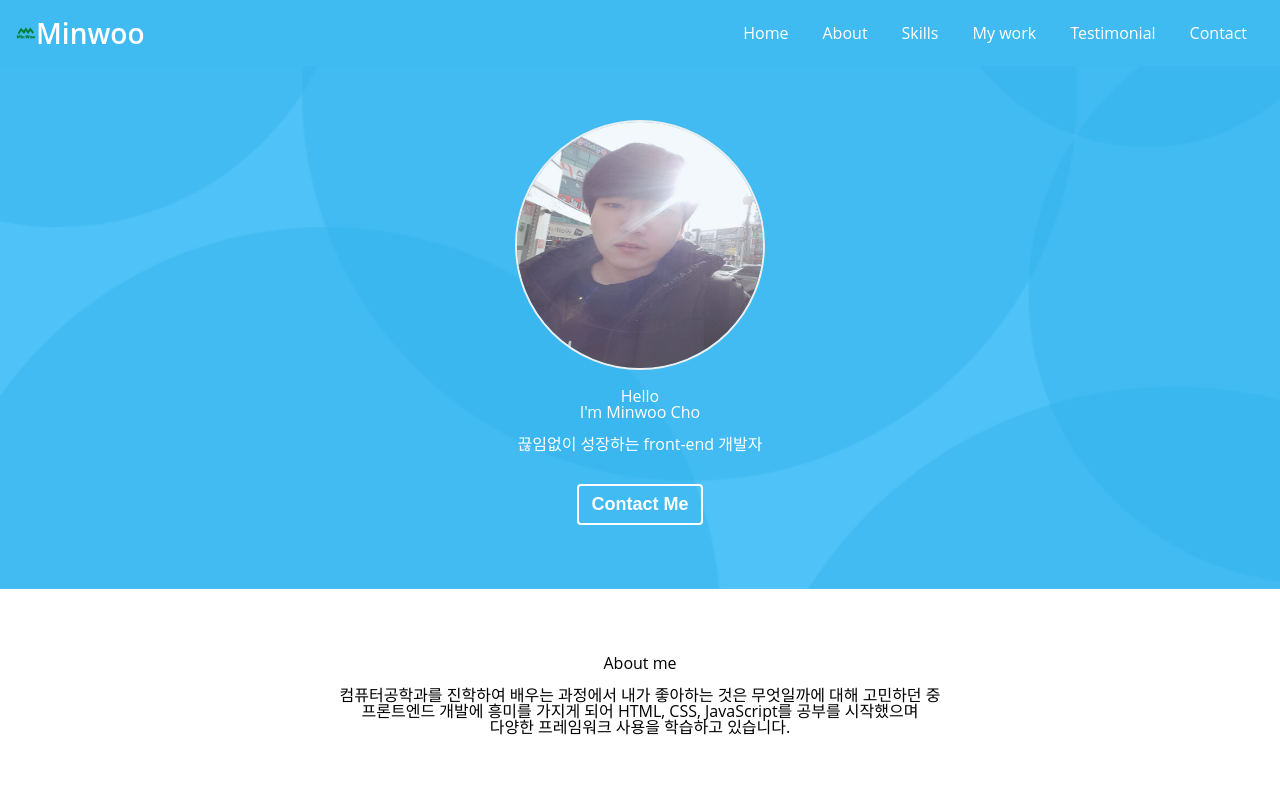
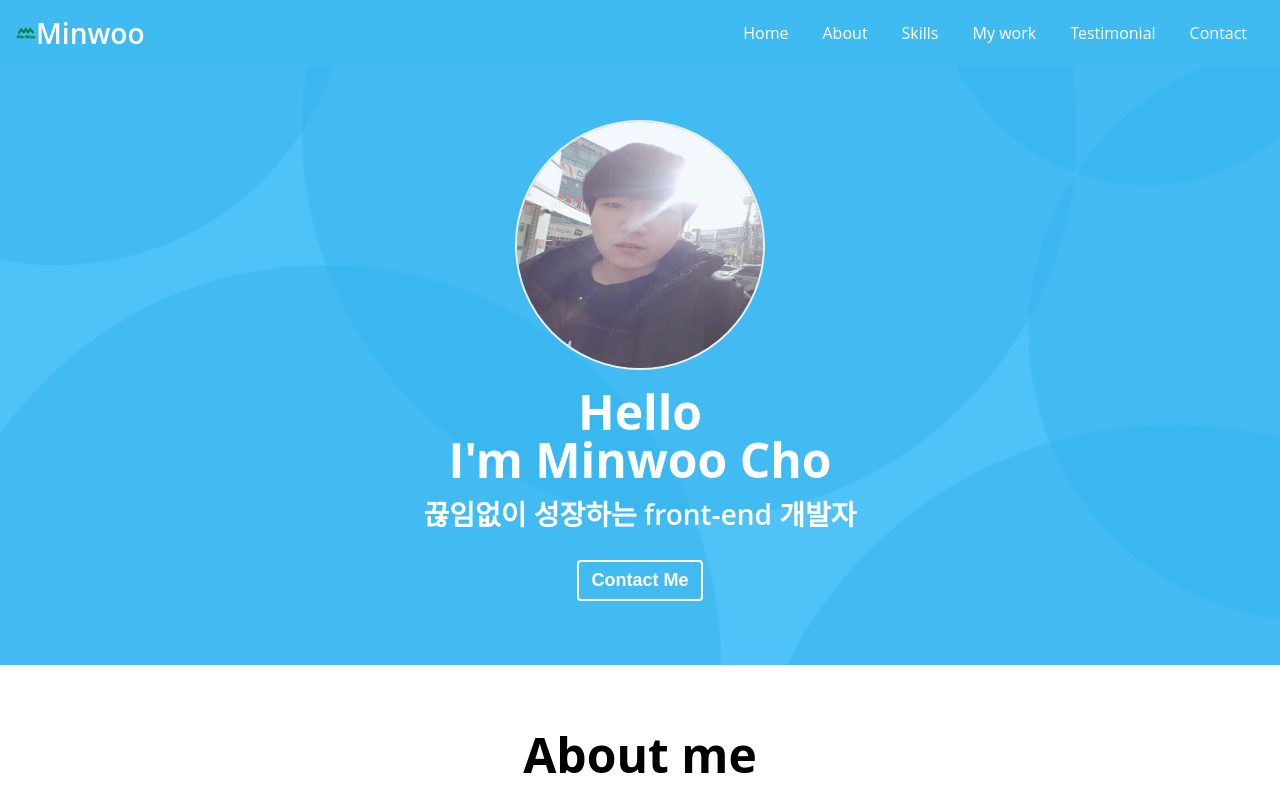
Before and after one commit to homile/TypeScript-Portfolio, a React (Create React App) app in the folder ts-portfolio/: page / in a window 1280 px wide. Shown: the top 794 px of the page. Built offline with nearby package versions, Linux system fonts and the light colour scheme.

Commit message:
fix:전역 스타일 크기 및 넓이 수정

```diff
--- a/ts-portfolio/src/assets/styles/GlobalStyle.ts
+++ b/ts-portfolio/src/assets/styles/GlobalStyle.ts
@@ -18,7 +18,7 @@ const GlobalStytle = createGlobalStyle`
   a{
     /* 텍스트의 밑줄 제거 */
     text-decoration: none;
-    color: var(--color-white);
+    color: #ffffff;
   }
 
   ul{
@@ -37,32 +37,31 @@ const GlobalStytle = createGlobalStyle`
     outline: none;
   }
 
-  /* Typography */
   h1{
-    font-size: var(--font-large);
-    font-weight: var(--weight-bold);
-    color: var(--color-black);
+    font-size: 48px;
+    font-weight: 700;
+    color: #000000;
     margin: 16px 0;
   }
 
   h2{
-    font-size: var(--font-medium);
-    font-weight: var(--weight-semi-bold);
-    color: var(--color-black);
+    font-size: 28px;
+    font-weight: 600;
+    color: #000000;
     margin: 8px 0;
   }
 
   h3{
-    font-size: var(--font-regular);
-    font-weight: var(--font-regular);
-    color: var(--color-black);
+    font-size: 18px;
+    font-weight: 400;
+    color: #000000;
     margin: 8px 0;
   }
 
   p{
-    font-size: var(--font-regular);
-    font-weight: var(--font-regular);
-    color: var(--color-black);
+    font-size: 18px;
+    font-weight: 400;
+    color: #000000;
     margin: 4px 0;
   }
 
```
